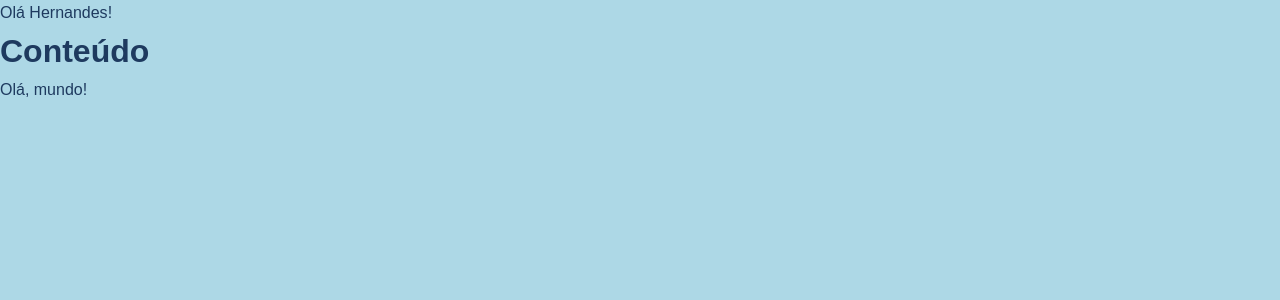
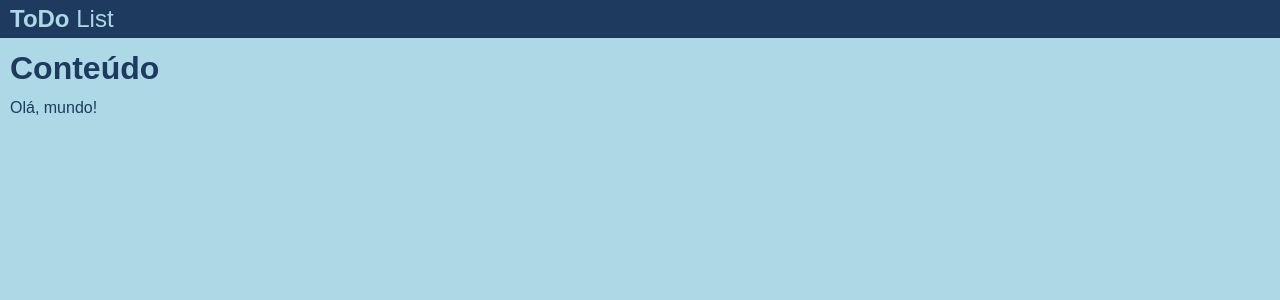
Before and after one commit to Harthuz/react-to-do-list, a React (Vite) app: page / in a window 1280 px wide. Shown: the top 300 px of the page. Built offline with nearby package versions, Linux system fonts and the light colour scheme.

Commit message:
feat: refactor Cabecalho and Conteudo components to apply CSS modules for styling

```diff
--- a/src/componentes/Cabecalho/Cabecalho.jsx
+++ b/src/componentes/Cabecalho/Cabecalho.jsx
@@ -1,12 +1,10 @@
-const Cabecalho = (props) => {
-    const {
-        nomeUsuario
-    } = props
+import style from './Cabecalho.module.css'
 
+const Cabecalho = () => {
     return (
-        <div>
-            Olá {nomeUsuario}!
-            <br />
+        <div className={style.Cabecalho}>
+            <span>ToDo </span>
+            List
         </div>
     )
 }
--- /dev/null
+++ b/src/componentes/Cabecalho/Cabecalho.module.css
@@ -0,0 +1,12 @@
+.Cabecalho {
+    background-color: var(--blue-darker);
+    color: var(--blue-light);
+    padding: 0px 10px;
+    font-size: 1.5rem;
+
+}
+
+.Cabecalho span {
+    font-weight: 700;
+    font-size: 1.5rem;
+}
--- a/src/componentes/Conteudo/Conteudo.jsx
+++ b/src/componentes/Conteudo/Conteudo.jsx
@@ -1,7 +1,10 @@
+import style from './Conteudo.module.css'
+
 const Conteudo = (props) => {
-    const { children } = props;
+    const { children } = props; // Desestruturação para pegar o children do props
+
     return (
-        <div>
+        <div className={style.Conteudo}>
             {children}
         </div>
     );
--- /dev/null
+++ b/src/componentes/Conteudo/Conteudo.module.css
@@ -0,0 +1,3 @@
+.Conteudo{
+    padding: 5px 10px;
+}
```
